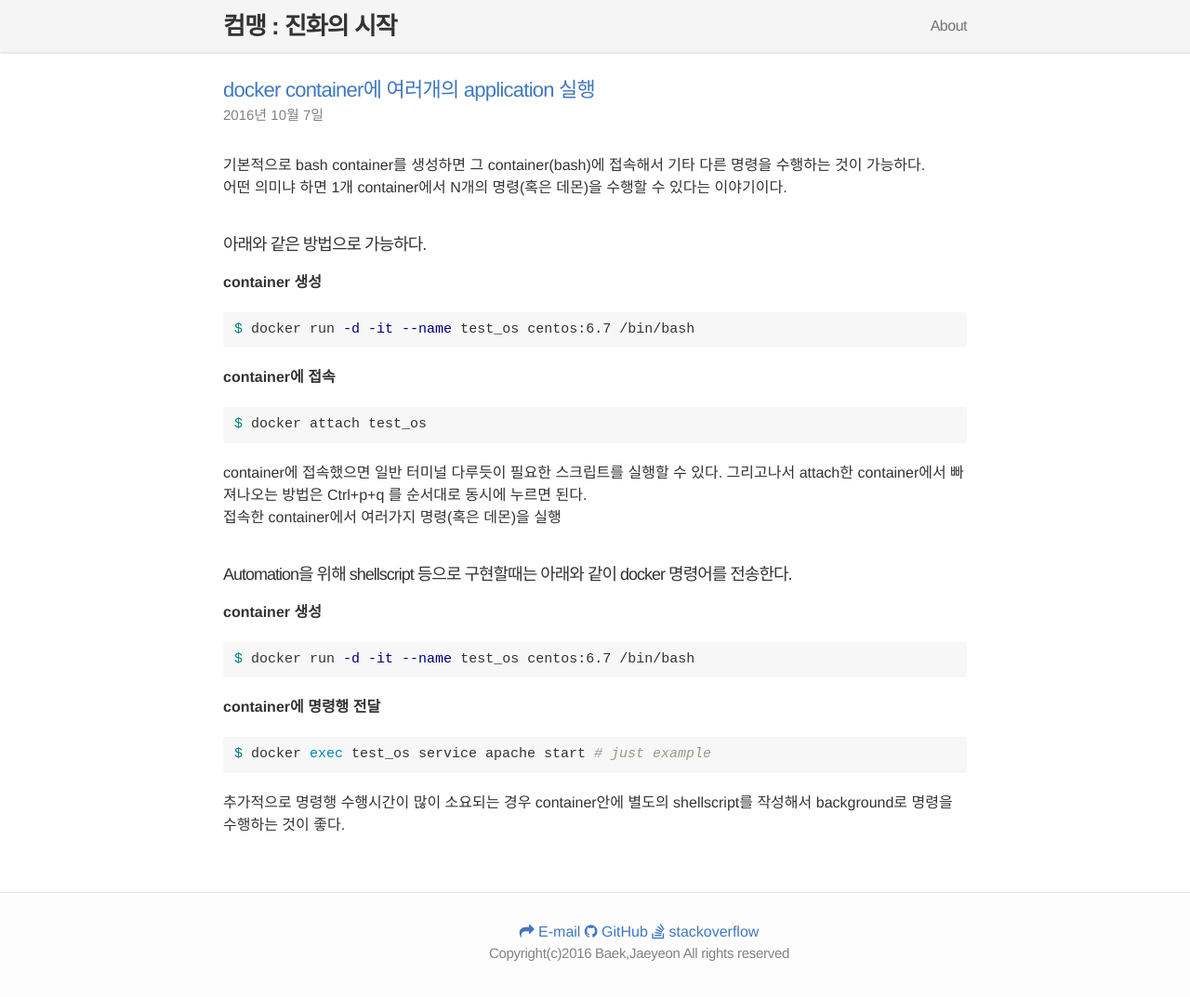
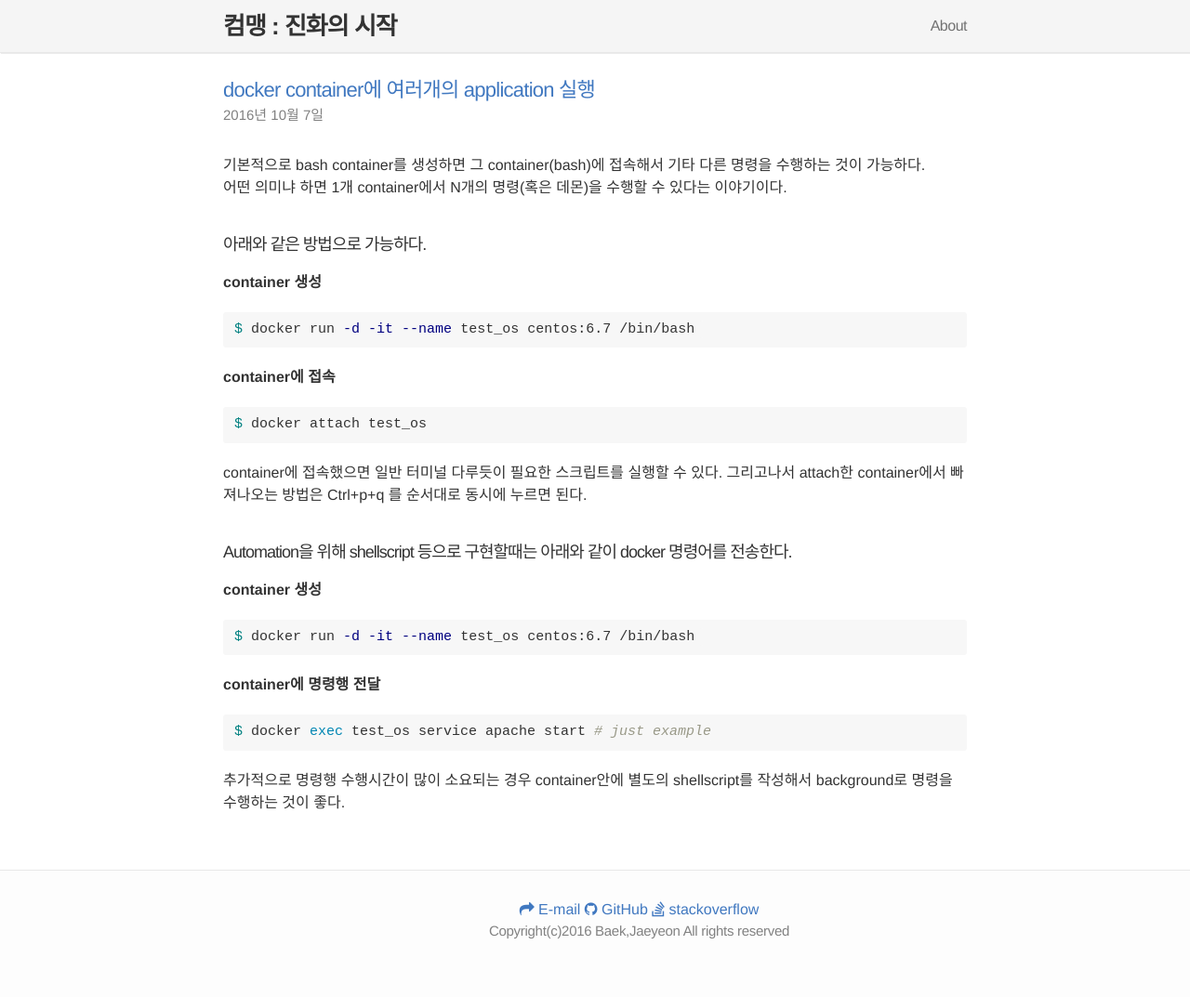
Before and after one commit to jybaek/jybaek.github.com, a Jekyll site: the page built from _posts/2016-10-07-docker_tip_1.md, in a window 1280 px wide and 1082 px high. Shown: the top 1073 px of the window at 93% size. Built offline with Jekyll 4.4.1, drawn with Linux system fonts in a browser that asks for light colours; nearby versions of some CDN libraries; comment, search, counter and statistics services are not loaded.

Commit message:
Update 2016-10-07-docker_tip_1.md

````diff
--- a/_posts/2016-10-07-docker_tip_1.md
+++ b/_posts/2016-10-07-docker_tip_1.md
@@ -24,7 +24,6 @@ $ docker attach test_os
 ```
 
 container에 접속했으면 일반 터미널 다루듯이 필요한 스크립트를 실행할 수 있다. 그리고나서 attach한 container에서 빠져나오는 방법은 Ctrl+p+q 를 순서대로 동시에 누르면 된다.
-접속한 container에서 여러가지 명령(혹은 데몬)을 실행
 
 ### Automation을 위해 shellscript 등으로 구현할때는 아래와 같이 docker 명령어를 전송한다.
 
````
